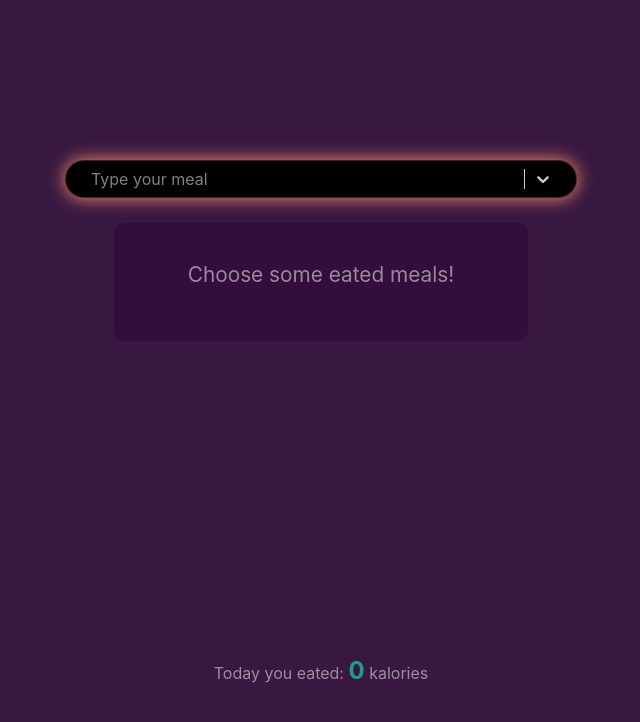
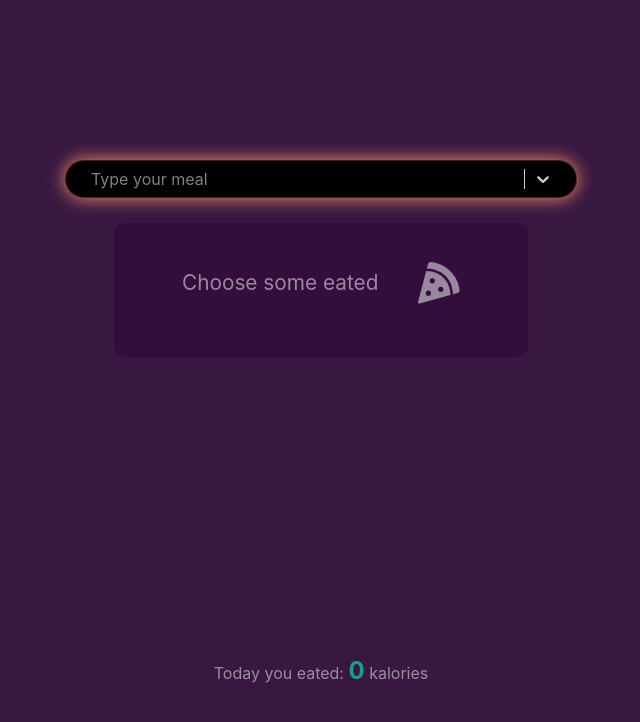
Before and after one commit to cwanylisek/daily-calorie-counter, a React (Create React App) app: page / in a window 1280 px wide. Shown: the top 722 px of the page, without its empty margins (319-959 px from the left). Built offline with nearby package versions, Linux system fonts and the light colour scheme.

Commit message:
meals icons from fontAwesome added

```diff
--- a/package.json
+++ b/package.json
@@ -3,6 +3,9 @@
   "version": "0.1.0",
   "private": true,
   "dependencies": {
+    "@fortawesome/fontawesome-svg-core": "^1.2.27",
+    "@fortawesome/free-solid-svg-icons": "^5.12.1",
+    "@fortawesome/react-fontawesome": "^0.1.8",
     "@testing-library/jest-dom": "^4.2.4",
     "@testing-library/react": "^9.4.0",
     "@testing-library/user-event": "^7.2.1",
--- a/src/components/TodayMeal/TodayMeal.js
+++ b/src/components/TodayMeal/TodayMeal.js
@@ -1,5 +1,7 @@
 import React, { useContext } from 'react';
 import { MealsContext } from '../../contexts/MealsContext';
+import { FontAwesomeIcon } from '@fortawesome/react-fontawesome';
+import { faPizzaSlice, faHamburger, faEgg, faBreadSlice, faHotdog, faBacon, faDrumstickBite } from '@fortawesome/free-solid-svg-icons';
 import './TodayMeal.scss';
 
 const TodayMeal = () => {
@@ -7,7 +9,7 @@ const TodayMeal = () => {
     const { todayMeals, removeMeal, changePortion } = useContext(MealsContext);
 
     const removeMealHandler = (id) => {
-        removeMeal(id)
+        removeMeal(id);
     };
 
     const changePortionHandler = (e) => {
@@ -16,9 +18,10 @@ const TodayMeal = () => {
         const kcal = e.target.getAttribute('kcal')
         const id = e.target.id
 
-        changePortion(portion, kcal, id)
+        changePortion(portion, kcal, id);
     };
 
+    const iconRandom = [faPizzaSlice, faHamburger, faEgg, faBreadSlice, faHotdog, faBacon, faDrumstickBite];
 
     const displayMeals = todayMeals.length > 0
 
@@ -38,7 +41,7 @@ const TodayMeal = () => {
             )
         })
 
-        : <p className="today-meal__placeholder">Choose some eated meals!</p>;
+        : <p className="today-meal__placeholder">Choose some eated <FontAwesomeIcon icon={iconRandom[Math.floor(Math.random() * iconRandom.length)]} size="2x" /></p>;
 
 
 
--- a/src/components/TodayMeal/TodayMeal.scss
+++ b/src/components/TodayMeal/TodayMeal.scss
@@ -66,6 +66,9 @@
         text-align: center;
         font-size: 1.3em;
         padding: 13px;
+        display: flex;
+        justify-content: space-evenly;
+        align-items: center;
     }
     &__delete {
         width: 32px;
```
Also changed, not shown: 1 other file (tests, documents, lock files or other folders).
